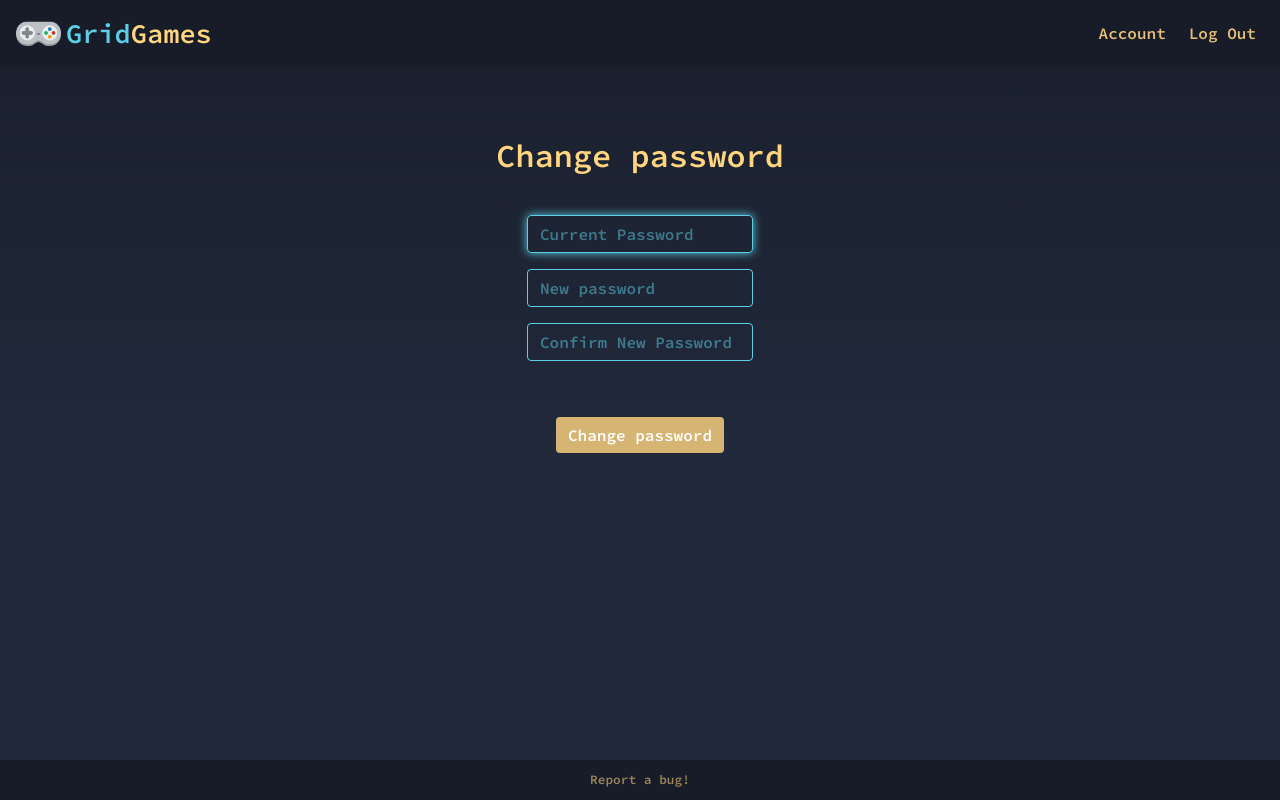
After one commit to tremar123/grid-games, a Flask app: page /change-password in a window 1280 px wide. The commit adds this page. Run offline with Flask 2, Linux system fonts and the light colour scheme; the visitor is signed in with stand-in values (Sample User, id 1).

Commit message:
change pass and delete acc done

```diff
--- a/app.py
+++ b/app.py
@@ -1,4 +1,5 @@
 from flask import Flask, redirect, render_template, request, session
+from flask.templating import render_template_string
 from flask_session import Session
 from tempfile import mkdtemp
 from werkzeug.exceptions import HTTPException, InternalServerError, default_exceptions
@@ -26,7 +27,7 @@ class users(db.Model):
 # bugs table
 class bugs(db.Model):
     id = db.Column(db.Integer, primary_key=True)
-    user_id = db.Column(db.Integer, db.ForeignKey("users.id"))
+    user_id = db.Column(db.Integer)
     email = db.Column(db.String)
     text = db.Column(db.String, nullable=False)
     browser = db.Column(db.String)
@@ -171,15 +172,71 @@ def bug():
             bug = bugs(user_id=session["user_id"], email=request.form.get("email"), text=request.form.get("issue"), browser=request.headers.get("User-Agent"))
             db.session.add(bug)
             db.session.commit()
-            return render_template("bug_thanks.html")
+            return render_template("message.html", message_h2="Thanks for your report!", message_h3="Go play some games!")
         except KeyError:
             bug = bugs(email=request.form.get("email"), text=request.form.get("issue"), browser=request.headers.get("User-Agent"))
             db.session.add(bug)
             db.session.commit()
-            return render_template("bug_thanks.html")
+            return render_template("message.html", message_h2="Thanks for your report!", message_h3="Go play some games!")
     else:
         return render_template("bug.html")
 
+@app.route("/account")
+@login_required
+def account():
+    return render_template("account.html")
+
+@app.route("/delete", methods=["GET", "POST"])
+@login_required
+def delete():
+    if request.method == "POST":
+        db.engine.execute("DELETE FROM snake WHERE user_id = %(user)s", {"user": session["user_id"]})
+        db.engine.execute("DELETE FROM tetris WHERE user_id = %(user)s", {"user": session["user_id"]})
+        db.engine.execute("DELETE FROM whac_a_mole WHERE user_id = %(user)s", {"user": session["user_id"]})
+        db.engine.execute("DELETE FROM users WHERE id = %(user)s", {"user": session["user_id"]})
+        session.clear()
+        return render_template("message.html", message_h2="Account successfully deleted!")
+    else:
+        return render_template("delete.html")
+
+@app.route("/change-password", methods=["GET", "POST"])
+@login_required
+def change_password():
+    if request.method == "POST":
+        password = request.form.get("new-password")
+        confirm = request.form.get("confirmation")
+
+        rows = users.query.filter_by(id=session["user_id"]).first()
+
+        if not check_password_hash(rows.password, request.form.get("current-password")):
+             return render_template("/change-password.html", message="Wrong old password!")
+
+        if not password:
+            return render_template("change-password.html", message="Enter password!")
+
+        # password lenght
+        if len(password) < 6:
+            return render_template("change-password.html", message="Password must be at least 6 characters long!", ID="password")
+
+        # check if there is at leat one digit in password
+        if not any(char.isdigit() for char in password):
+            return render_template("change-password.html", message="Password must contain at least one number!", ID="password")
+
+        # check confimation of password
+        if not confirm:
+            return render_template("change-password.html", message="Confirm your password!", ID="confirm")
+
+        # passwords match
+        if request.form.get("new-password") != request.form.get("confirmation"):
+            return render_template("change-password.html", message="Passwords must match!", ID="confirm")
+
+        password = generate_password_hash(password, method='pbkdf2:sha256', salt_length=8)
+
+        db.engine.execute("UPDATE users SET password = %(password)s WHERE id = %(user)s", {"password": password, "user": session["user_id"]})
+
+        return render_template("message.html", message_h2="Password successfully changed!")
+    else:
+        return render_template("change-password.html")
 
 # listen for errors
 def errorhandler(e):
--- a/static/index.css
+++ b/static/index.css
@@ -50,7 +50,7 @@
     font-size: 25px;
 }
 
-.text-link p {
+.text-link h4 {
     font-size: 12px;
 }
 
--- /dev/null
+++ b/templates/change-password.html
@@ -0,0 +1,29 @@
+{% extends "layout.html" %}
+
+{% block title %}
+    : Change password
+{% endblock %}
+
+{% block head %}
+    <script src="/static/register.js"></script>
+{% endblock %}
+
+{% block main %}
+
+<h2>Change password</h2>
+<form action="/change-password" method="post">
+    <div class="form-group">
+        <input class="form-control current-password" type="password" autocomplete="off" autofocus name="current-password" placeholder="Current Password" required>
+    </div>
+    <div class="form-group password-div">
+        <input class="form-control password" type="password" autocomplete="off" name="new-password" placeholder="New password" required minlength="6">
+    </div>
+    <div class="form-group password-confirm-div">
+        <input class="form-control passwordConfirm" type="password" autocomplete="off" name="confirmation" placeholder="Confirm New Password" required minlength="6">
+        <p id="{{ID}}">{{message}}</p>
+    </div>
+    <div>
+        <button class="btn" type="submit">Change password</button>
+    </div>
+</form>
+{% endblock %}
--- a/templates/index.html
+++ b/templates/index.html
@@ -39,7 +39,7 @@
 					</a>
 					<div class="text-link">
 						<a href="/connect-four">Connect Four</a>
-						<br><p>For 2 players</p>
+						<br><h4>For 2 players</h4>
 					</div>
 				</div>
 				<div class="item">
--- a/templates/layout.html
+++ b/templates/layout.html
@@ -39,6 +39,7 @@
             </ul>
             {% if session.user_id %}
             <ul class="navbar-nav ml-auto">
+                <li class="nav-item"><a class="nav-link" href="/account">Account</a></li>
                 <li class="nav-item"><a class="nav-link" href="/logout">Log Out</a></li>
             </ul>
             {% else %}
--- /dev/null
+++ b/templates/message.html
@@ -0,0 +1,6 @@
+{% extends "layout.html" %}
+
+{% block main%}
+    <h2>{{message_h2}}</h2>
+    <h3>{{message_h3}}</h3>
+{% endblock %}
```
Also changed, not shown: static/account.css (added, +19 -0 lines), templates/account.html (added, +14 -0 lines), templates/bug_thanks.html (deleted, +0 -11 lines), templates/delete.html (added, +17 -0 lines).
